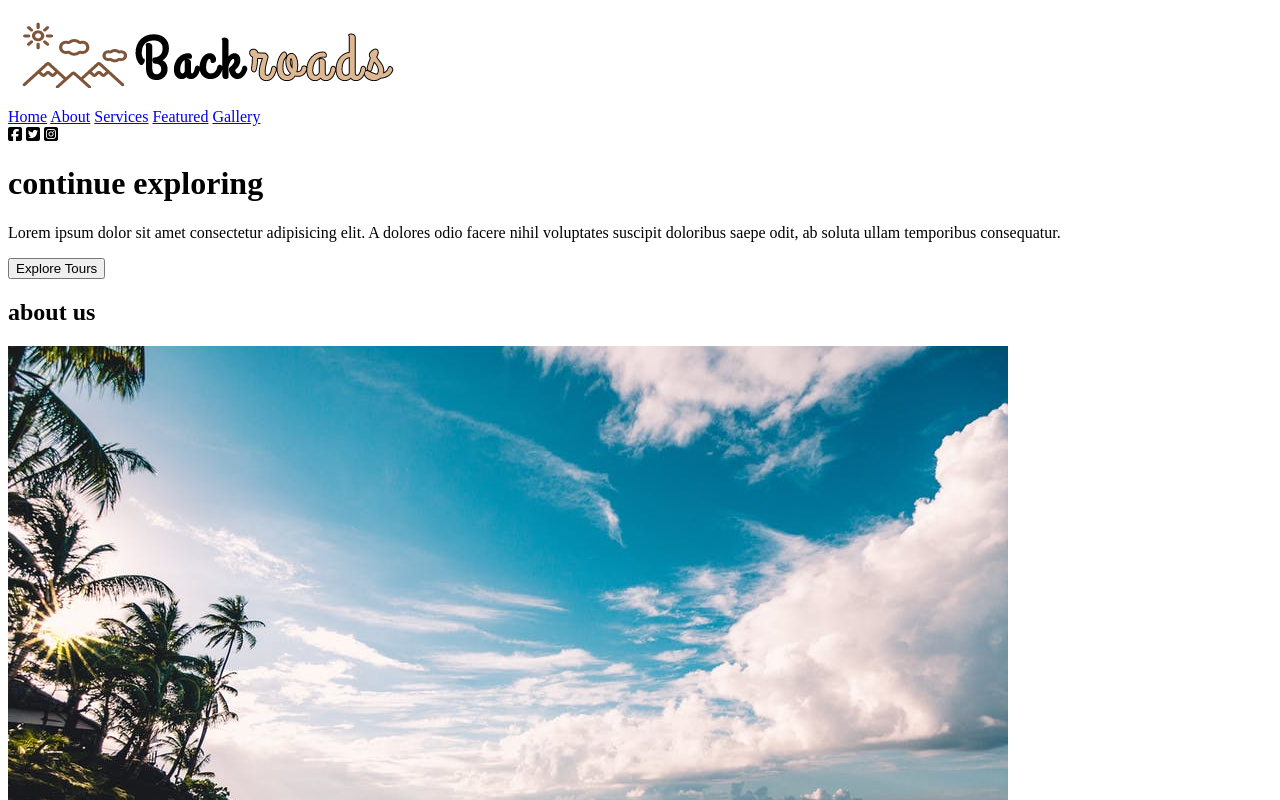
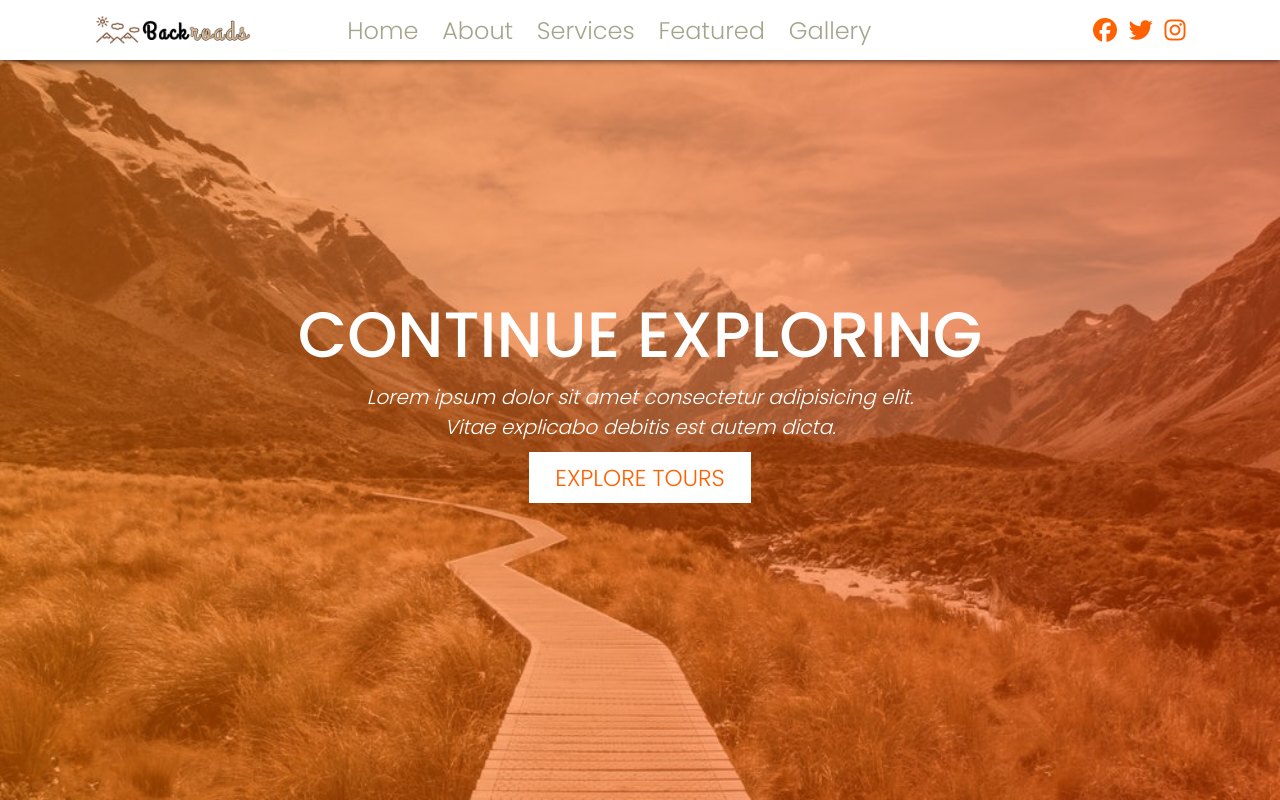
Before and after one commit to freeCodeProjects/backroads, a plain HTML site: page index.html in a window 1280 px wide. Shown: the top 800 px of the page. Drawn offline with Linux system fonts and the light colour scheme.

Commit message:
added style to navbar and main section

```diff
--- a/index.html
+++ b/index.html
@@ -5,6 +5,7 @@
 		<meta http-equiv="X-UA-Compatible" content="IE=edge" />
 		<meta name="viewport" content="width=device-width, initial-scale=1.0" />
 		<link rel="icon" href="favicon.ico" type="image/x-icon" />
+		<link rel="stylesheet" href="styles.css" />
 		<script
 			src="https://kit.fontawesome.com/6665bb9b14.js"
 			crossorigin="anonymous"
@@ -12,44 +13,56 @@
 		<title>Backroads || Tour Company</title>
 	</head>
 	<body>
-		<header>
-			<img src="./images/backroads-logo.png" alt="website logo" />
-			<nav>
-				<div>
-					<a href="#home">Home</a>
-					<a href="#about">About</a>
-					<a href="#services">Services</a>
-					<a href="#featured">Featured</a>
-					<a href="gallery">Gallery</a>
+		<header class="header">
+			<div class="container">
+				<img
+					class="logo"
+					src="./images/backroads-logo.png"
+					alt="website logo"
+				/>
+				<nav class="navbar">
+					<div class="navbar__links">
+						<a class="navbar__link" href="#home">Home</a>
+						<a class="navbar__link" href="#about">About</a>
+						<a class="navbar__link" href="#services">Services</a>
+						<a class="navbar__link" href="#featured">Featured</a>
+						<a class="navbar__link" href="#gallery">Gallery</a>
 					</div>
-				<div>
-					<i class="fab fa-facebook-square"></i>
-					<i class="fab fa-twitter-square"></i>
-					<i class="fab fa-instagram-square"></i>
+					<div class="navbar__social-links">
+						<i class="navbar__social-link fab fa-facebook"></i>
+						<i class="navbar__social-link fab fa-twitter"></i>
+						<i class="navbar__social-link fab fa-instagram"></i>
 					</div>
 				</nav>
-			<div><span></span><span></span><span></span></div>
+				<div class="navbar-control">
+					<span></span><span></span><span></span>
+				</div>
+			</div>
 		</header>
-		<main id="#home">
-			<h1>continue exploring</h1>
-			<p>
-				Lorem ipsum dolor sit amet consectetur adipisicing elit. A dolores odio
-				facere nihil voluptates suscipit doloribus saepe odit, ab soluta ullam
-				temporibus consequatur.
+		<main id="home" class="home">
+			<h1 class="home__tagline">continue exploring</h1>
+			<p class="home__subtagline">
+				Lorem ipsum dolor sit amet consectetur adipisicing elit. Vitae explicabo
+				debitis est autem dicta.
 			</p>
-			<button>Explore Tours</button>
+			<a class="home__btn" href="#featured">Explore Tours</a>
 		</main>
-		<section id="about">
-			<h2><span>about</span> <span>us</span></h2>
-			<article>
-				<img src="./images/about.jpeg" alt="image of sea shore" />
+		<section id="about" class="about">
+			<div class="container">
+				<h2 class="section-heading"><span>about</span> <span>us</span></h2>
+				<article class="about__content">
+					<img
+						class="about__content__image"
+						src="./images/about.jpeg"
+						alt="image of sea shore"
+					/>
 					<div>
 						<h2>Explore The Diffrence</h2>
 						<p>
 							Lorem ipsum dolor sit amet consectetur adipisicing elit. Impedit
-						sunt, accusantium magni rem ducimus repudiandae at neque ab officia
-						corporis nam nihil, ea nobis similique id pariatur. Ullam, corrupti
-						qui.
+							sunt, accusantium magni rem ducimus repudiandae at neque ab
+							officia corporis nam nihil, ea nobis similique id pariatur. Ullam,
+							corrupti qui.
 						</p>
 						<p>
 							Lorem ipsum dolor, sit amet consectetur adipisicing elit. Ipsam
@@ -60,9 +73,10 @@
 						<button>read more</button>
 					</div>
 				</article>
+			</div>
 		</section>
-		<section id="services">
-			<h2><span>our</span><span>services</span></h2>
+		<section id="services" class="services">
+			<h2 class="section-heading"><span>our</span><span>services</span></h2>
 			<div>
 				<article>
 					<div>
@@ -78,8 +92,8 @@
 				</article>
 			</div>
 		</section>
-		<section id="featured">
-			<h2><span>featured</span><span>tours</span></h2>
+		<section id="featured" class="featured">
+			<h2 class="section-heading"><span>featured</span><span>tours</span></h2>
 			<div>
 				<article>
 					<div>
@@ -107,17 +121,41 @@
 			</div>
 			<button>All tours</button>
 		</section>
-		<section id="gallery">
+		<section id="gallery" class="gallery">
+			<div>
 				<img src="./images/tour-1.jpeg" alt="tour image" />
+				<a href="#"><i class="fas fa-search"></i></a>
+			</div>
+			<div>
 				<img src="./images/tour-2.jpeg" alt="tour image" />
+				<a href="#"><i class="fas fa-search"></i></a>
+			</div>
+			<div>
 				<img src="./images/tour-3.jpeg" alt="tour image" />
+				<a href="#"><i class="fas fa-search"></i></a>
+			</div>
+			<div>
 				<img src="./images/tour-4.jpeg" alt="tour image" />
+				<a href="#"><i class="fas fa-search"></i></a>
+			</div>
+			<div>
 				<img src="./images/tour-5.jpeg" alt="tour image" />
+				<a href="#"><i class="fas fa-search"></i></a>
+			</div>
+			<div>
 				<img src="./images/tour-6.jpeg" alt="tour image" />
+				<a href="#"><i class="fas fa-search"></i></a>
+			</div>
+			<div>
 				<img src="./images/tour-7.jpeg" alt="tour image" />
+				<a href="#"><i class="fas fa-search"></i></a>
+			</div>
+			<div>
 				<img src="./images/tour-8.jpeg" alt="tour image" />
+				<a href="#"><i class="fas fa-search"></i></a>
+			</div>
 		</section>
-		<footer>
+		<footer class="footer">
 			<section>
 				<div>
 					<i class="fab fa-facebook-square"></i>
--- /dev/null
+++ b/styles.css
@@ -0,0 +1,194 @@
+@import url('https://fonts.googleapis.com/css2?family=Poppins:wght@300;500&display=swap');
+
+* {
+  padding   : 0;
+  margin    : 0;
+  box-sizing: border-box;
+}
+
+:root {
+  --main-color            : #ff6000;
+  --main-color-dark       : #FF5400;
+  --main-color-extra-dark : #FF4800;
+  --main-color-light      : #FF7900;
+  --main-color-extra-light: #FF9E00;
+  --s-screen-width        : 576px;
+  --m-screen-width        : 768px;
+  --l-screen-width        : 992px;
+  --xl-screen-width       : 1200px;
+  --text-color            : #a5a58d;
+}
+
+html,
+body {
+  font-size         : 62.5%;
+  font-family       : 'Poppins', sans-serif;
+  font-weight       : 300;
+  width             : 100%;
+  scroll-padding-top: 6em;
+  scroll-behavior   : smooth;
+}
+
+.container {
+  width          : min(86vw, 1440px);
+  display        : inherit;
+  align-items    : inherit;
+  justify-content: inherit;
+  flex-direction : inherit;
+  margin         : auto;
+}
+
+a {
+  color          : inherit;
+  text-decoration: none;
+}
+
+a:active {
+  text-decoration: none;
+}
+
+.section-heading {
+  font-size     : 4rem;
+  font-weight   : 500;
+  text-transform: uppercase;
+  padding-bottom: 3rem;
+}
+
+.section-heading span:nth-child(2) {
+  margin-left: .5rem;
+  color      : var(--main-color);
+}
+
+.header {
+  height          : 6rem;
+  box-shadow      : 0px 2px 5px 0px rgba(0, 0, 0, .5);
+  display         : flex;
+  align-items     : center;
+  position        : fixed;
+  width           : 100%;
+  background-color: white;
+  z-index         : 1;
+}
+
+.navbar {
+  display        : flex;
+  justify-content: space-between;
+  width          : 100%;
+  margin-left    : 8rem;
+  align-items    : center;
+}
+
+.navbar__link {
+  font-size : min(2vw, 2.4rem);
+  color     : var(--text-color);
+  margin    : 0 0.5rem;
+  padding   : .125em .25em;
+  position  : relative;
+  transition: color .25s ease-in;
+}
+
+.navbar__link:hover {
+  color: var(--main-color);
+}
+
+.navbar__link::before {
+  content      : '';
+  position     : absolute;
+  border-bottom: 3px solid var(--main-color);
+  bottom       : 0;
+  left         : .0125em;
+  width        : 0%;
+  transform    : translateX(0);
+  transition   : transform .25s ease-in, width .25s ease-in;
+}
+
+.navbar__link:hover:before {
+  width    : 100%;
+  transform: translateX(1);
+}
+
+.navbar__social-link {
+  font-size : 2.4rem;
+  margin    : .5rem;
+  color     : var(--main-color);
+  transition: color 0.3s ease-in;
+}
+
+.navbar__social-link:hover {
+  font-size: min(2vw, 2.4rem);
+  margin   : 0 .5rem;
+  color    : var(--main-color-extra-light);
+  cursor   : pointer;
+}
+
+.navbar-control {
+  display: none;
+}
+
+.logo {
+  height: 4rem;
+}
+
+.home {
+  height         : 100vh;
+  background     : linear-gradient(to right, #ff6f0088, #ff480080), url(./images/main.jpeg) no-repeat;
+  background-size: cover;
+  display        : flex;
+  flex-direction : column;
+  justify-content: center;
+  align-items    : center;
+  color          : white;
+}
+
+.home__tagline {
+  font-size     : clamp(3.6rem, 8vw, 6.4rem);
+  font-weight   : 400;
+  text-transform: uppercase;
+  text-align    : center;
+  margin        : 0 1rem;
+}
+
+.home__subtagline {
+  font-size : clamp(1.2rem, 2vw, 2rem);
+  font-style: italic;
+  width     : min(90vw, 600px);
+  text-align: center;
+}
+
+.home__btn {
+  text-decoration : none;
+  margin          : 1rem;
+  font-size       : clamp(2rem, 1.8vw, 4rem);
+  text-transform  : uppercase;
+  padding         : 0.25em 1em;
+  border          : 3px solid white;
+  color           : var(--main-color);
+  background-color: white;
+  font-weight     : 300;
+  transition      : color 0.3s ease-out, background-color 0.3s ease;
+}
+
+.home__btn:hover {
+  cursor          : pointer;
+  color           : white;
+  background-color: transparent;
+}
+
+.about {
+  display        : flex;
+  flex-direction : column;
+  justify-content: center;
+  align-items    : center;
+  padding        : 6rem 0;
+}
+
+.about__content {
+  display        : flex;
+  flex-wrap      : wrap;
+  justify-content: center;
+}
+
+.about__content__image {
+  height: clamp(36rem, 46vh, 84rem);
+  width : clamp(40rem, 46vw, 96rem);
+}
```
Lines whose indentation alone changed are shown as unchanged.
